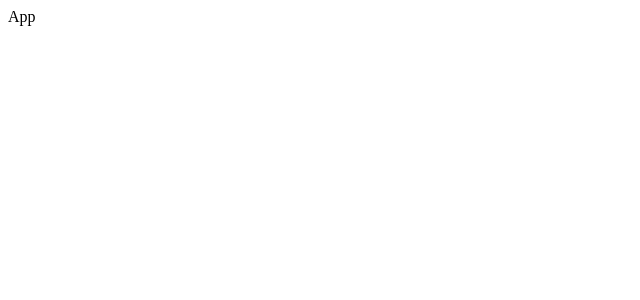
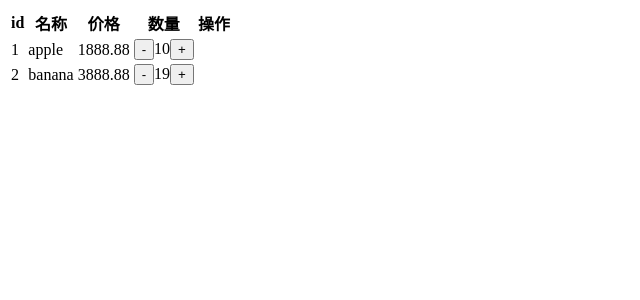
Before and after one commit to zhanfu93/react-tuts, a React (Create React App) app: page / in a window 1280 px wide. Shown: the top 300 px of the page, without its empty margins (0-640 px from the left). Built offline with nearby package versions, Linux system fonts and the light colour scheme.

Commit message:
rudux的使用

```diff
--- a/package.json
+++ b/package.json
@@ -8,7 +8,8 @@
     "@testing-library/user-event": "^7.1.2",
     "react": "^16.13.0",
     "react-dom": "^16.13.0",
-    "react-scripts": "3.4.0"
+    "react-scripts": "3.4.0",
+    "redux": "^4.0.5"
   },
   "scripts": {
     "start": "react-scripts start",
--- a/src/App.js
+++ b/src/App.js
@@ -1,10 +1,12 @@
 import React, { Component } from 'react'
+
+import { CartList } from './components'
 
 export default class App extends Component {
     render() {
         return (
             <div>
-                App
+                <CartList store={this.props.store}/>
             </div>
         )
     }
--- /dev/null
+++ b/src/actions/actionType.js
@@ -0,0 +1,5 @@
+export default {
+  // type状态
+  CART_AMOUT_INCREMENT: 'CART_AMOUT_INCREMENT',
+  CART_AMOUT_DECREMENT: 'CART_AMOUT_DECREMENT',
+}
--- /dev/null
+++ b/src/actions/cart.js
@@ -0,0 +1,23 @@
+import action from "./actionType"
+
+export const increment = id => {
+  console.log(id)
+
+  return {
+    type: action.CART_AMOUT_INCREMENT,
+    payload: {
+      id
+    }
+  }
+}
+
+export const decrement = id => {
+  console.log(id)
+
+  return {
+    type: action.CART_AMOUT_DECREMENT,
+    payload: {
+      id
+    }
+  }
+}
--- /dev/null
+++ b/src/components/CartList/index.js
@@ -0,0 +1,65 @@
+import React, { Component } from "react"
+import { decrement, increment } from "../../actions/cart"
+
+export default class CartList extends Component {
+  constructor() {
+    super()
+
+    this.state = {
+      cartList: []
+    }
+  }
+
+  getState = () => {
+    this.setState({
+      // 从仓库中取值
+      cartList: this.props.store.getState().cart
+    })
+  }
+
+  componentDidMount() {
+    this.getState()
+    this.props.store.subscribe(this.getState)
+  }
+  render() {
+
+    const { cartList } = this.state
+    return (
+      <table>
+        <thead>
+          <tr>
+            <th>id</th>
+            <th>名称</th>
+            <th>价格</th>
+            <th>数量</th>
+            <th>操作</th>
+          </tr>
+        </thead>
+        <tbody>
+          {cartList.map(item => {
+            return (
+              <tr key={item.id}>
+                <td>{item.id}</td>
+                <td>{item.title}</td>
+                <td>{item.price}</td>
+                <td>
+                  <button
+                    onClick={()=>{
+                      this.props.store.dispatch(decrement(item.id))
+                    }}
+                  >-</button>
+                  <span>{item.amount}</span>
+                  <button
+                    onClick={()=>{
+                      this.props.store.dispatch(increment(item.id))
+                    }}
+                  >+</button>
+                </td>
+              </tr>
+            )
+          })}
+        </tbody>
+      </table>
+    )
+  }
+}
--- /dev/null
+++ b/src/components/index.js
@@ -0,0 +1 @@
+export { default as CartList } from './CartList'
--- a/src/index.js
+++ b/src/index.js
@@ -2,6 +2,9 @@ import React from "react"
 import { render } from "react-dom"
 import App from "./App"
 
+// 导入store
+import store from './store'
 
 
-render(<App />, document.querySelector("#root"))
+
+render(<App store={store}/>, document.querySelector("#root"))
--- /dev/null
+++ b/src/ruducers/cart.js
@@ -0,0 +1,40 @@
+// 导入action状态
+import actionType from "../actions/actionType"
+// 初始化state
+const initState = [
+  {
+    id: 1,
+    title: "apple",
+    price: 1888.88,
+    amount: 10
+  },
+  {
+    id: 2,
+    title: "banana",
+    price: 3888.88,
+    amount: 19
+  }
+]
+
+
+
+export default (state = initState, action) => {
+  switch (action.type) {
+    case actionType.CART_AMOUT_INCREMENT:
+      return state.map(item => {
+        if (item.id === action.payload.id) {
+          item.amount += 1
+        }
+        return item
+      })
+    case actionType.CART_AMOUT_DECREMENT:
+      return state.map(item => {
+        if (item.id === action.payload.id) {
+          item.amount -= 1
+        }
+        return item
+      })
+    default:
+      return state
+  }
+}
--- /dev/null
+++ b/src/ruducers/index.js
@@ -0,0 +1,9 @@
+// 合并reducer的方法
+import { combineReducers } from 'redux'
+
+import cart from './cart'
+
+// 导出一个reducer对象
+export default combineReducers({
+    cart
+})
--- /dev/null
+++ b/src/store.js
@@ -0,0 +1,5 @@
+import { createStore } from 'redux'
+
+import rootReducer from './ruducers'
+
+export default  createStore(rootReducer)
```
Also changed, not shown: 1 other file (tests, documents, lock files or other folders).
